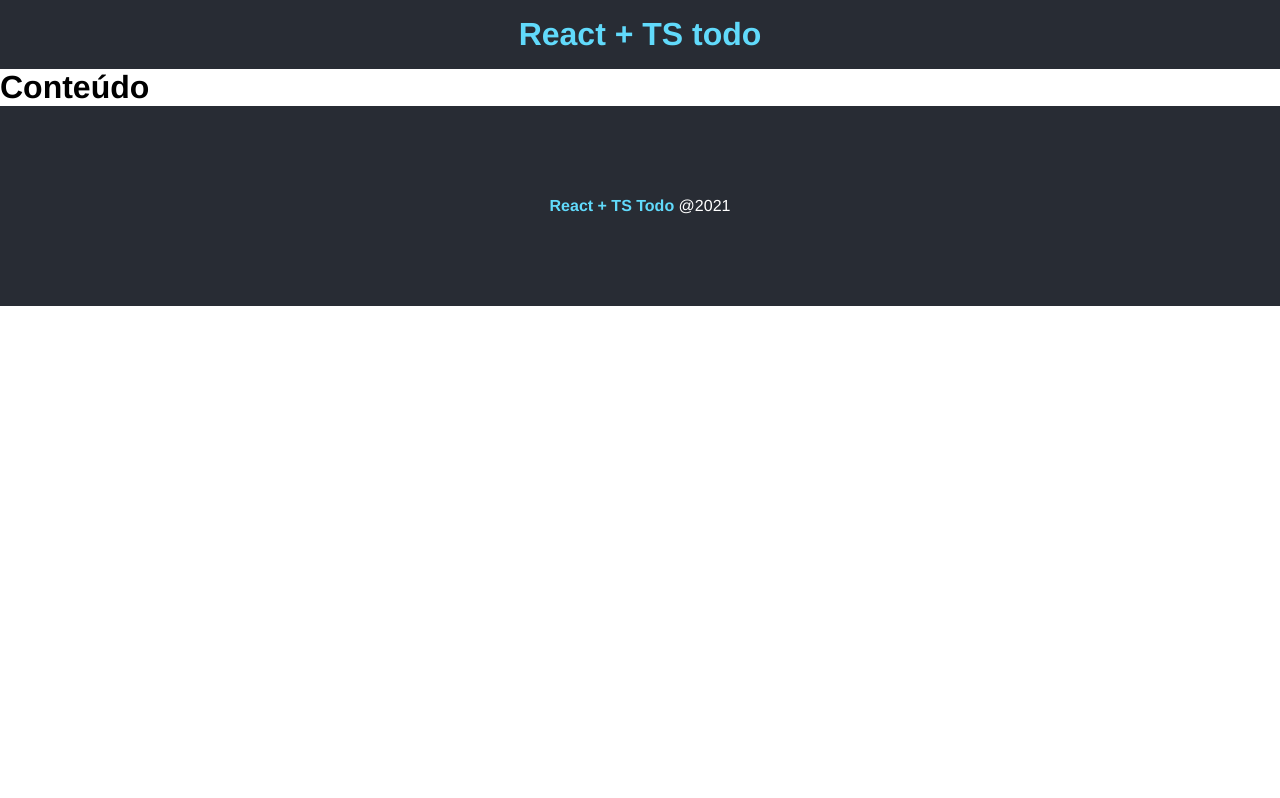
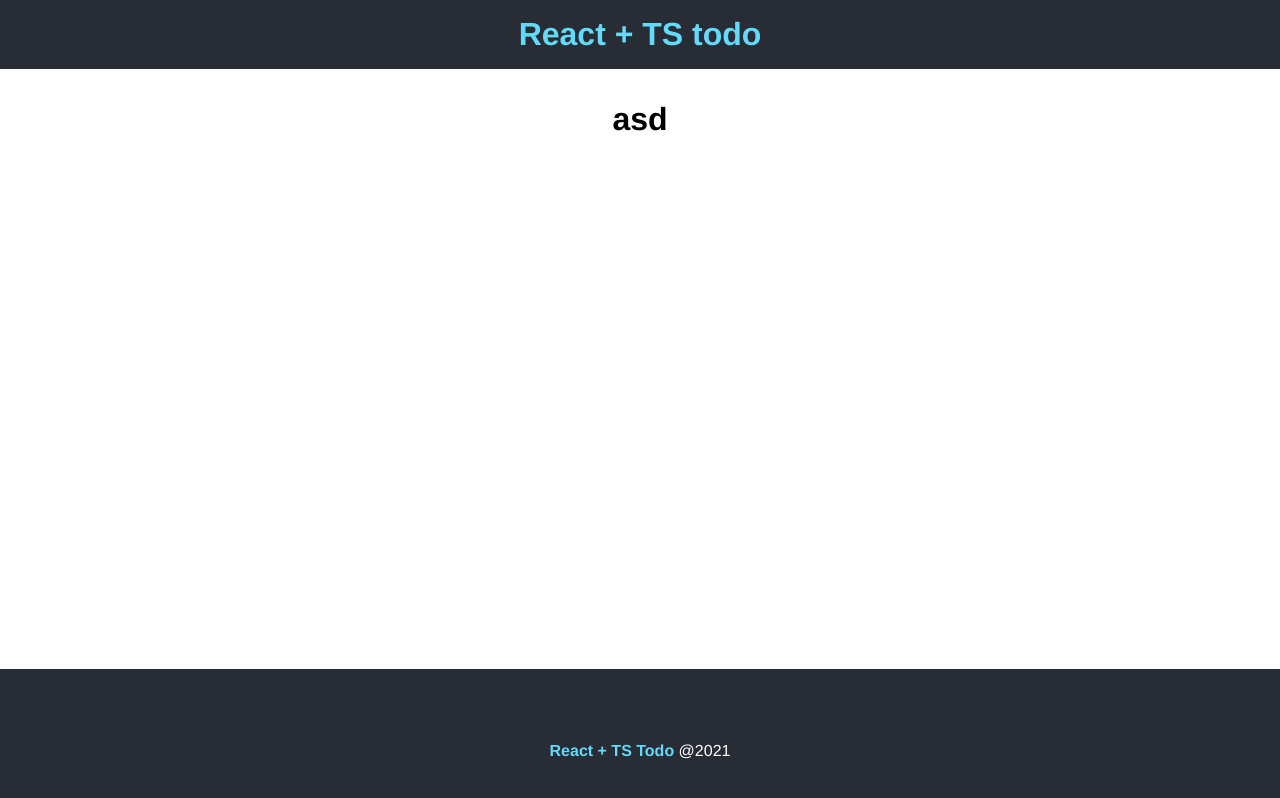
Before and after one commit to Merus23/todo, a React (Vite) app: page / in a window 1280 px wide. Shown: the top 798 px of the page. Built offline with nearby package versions, Linux system fonts and the light colour scheme.

Commit message:
feat: add the App syle

```diff
--- /dev/null
+++ b/src/App.module.css
@@ -0,0 +1,9 @@
+.main {
+  min-height: 67vh;
+  text-align: center;
+  padding: 2em;
+}
+
+.main h1 {
+  margin-bottom: 0.8rem;
+}
--- a/src/App.tsx
+++ b/src/App.tsx
@@ -1,12 +1,16 @@
 import "./App.css";
 import Footer from "./components/Footer";
 import Header from "./components/Header";
+
+import styles from "./App.module.css";
 
 function App() {
   return (
     <div>
       <Header />
-      <h1>Conteúdo</h1>
+      <main className={styles.main}>
+        <h1>asd</h1>
+      </main>
       <Footer />
     </div>
   );
--- a/src/components/Footer.module.css
+++ b/src/components/Footer.module.css
@@ -1,5 +1,5 @@
 .footer {
-  height: 200px;
+  height: 20.5vh;
   display: flex;
   justify-content: center;
   align-items: center;
```
